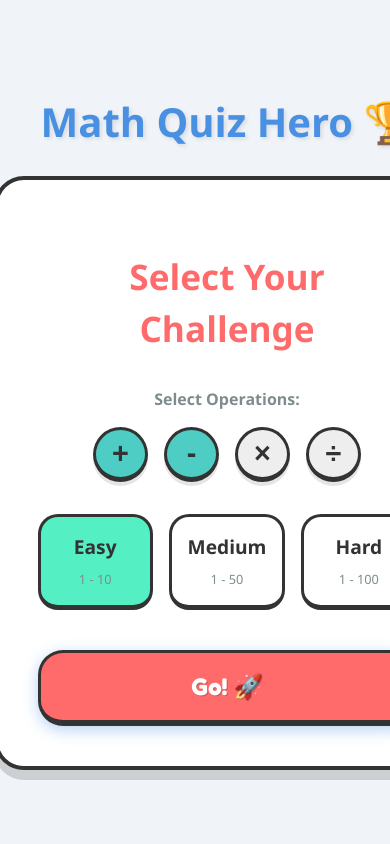
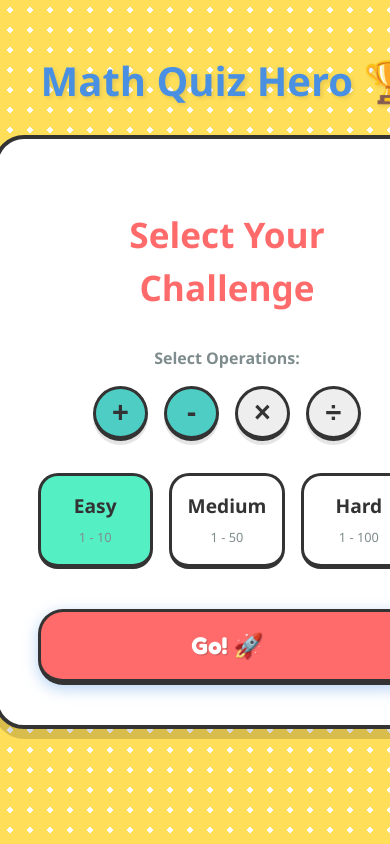
Before and after one commit to ahdanlai/math_quiz, a React (Vite) app: page / in a window 390 px wide. Shown: the top 844 px of the page. Built offline with nearby package versions, Linux system fonts and the light colour scheme.

Commit message:
fix: resolve mobile background and layout issues
✅ Removed solid background override in App.css to restore yellow pattern
✅ Changed body alignment to flex-start in index.css to prevent top-cutoff on mobile
✅ Verified layout responsiveness and visual consistency across viewports

```diff
--- a/src/main/js/App.css
+++ b/src/main/js/App.css
@@ -301,10 +301,7 @@ input[type="number"]:focus {
   to { transform: scale(1); opacity: 1; }
 }
 
-/* Light mode overrides for index.css */
-body {
-  background-color: #f0f4f8;
-}
+
 
 .history-section {
   margin-top: 2rem;
--- a/src/main/js/index.css
+++ b/src/main/js/index.css
@@ -28,7 +28,7 @@ body {
   margin: 0;
   display: flex;
   justify-content: center;
-  align-items: center;
+  align-items: flex-start;
   min-width: 100vw;
   min-height: 100vh;
 }
```
